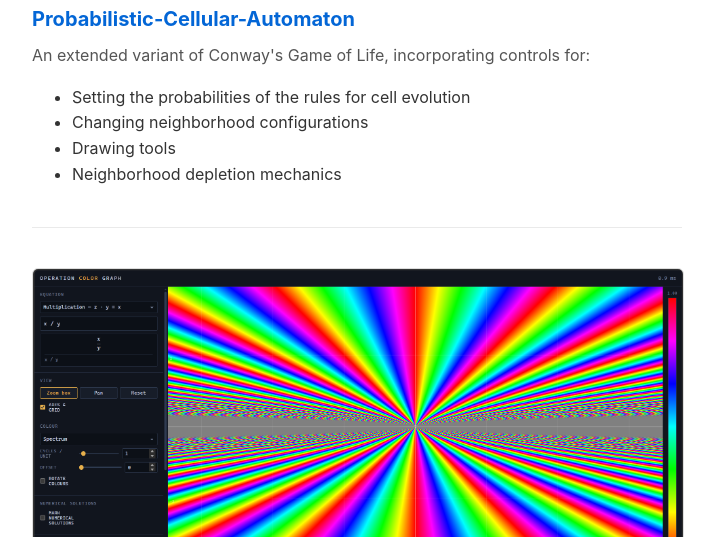
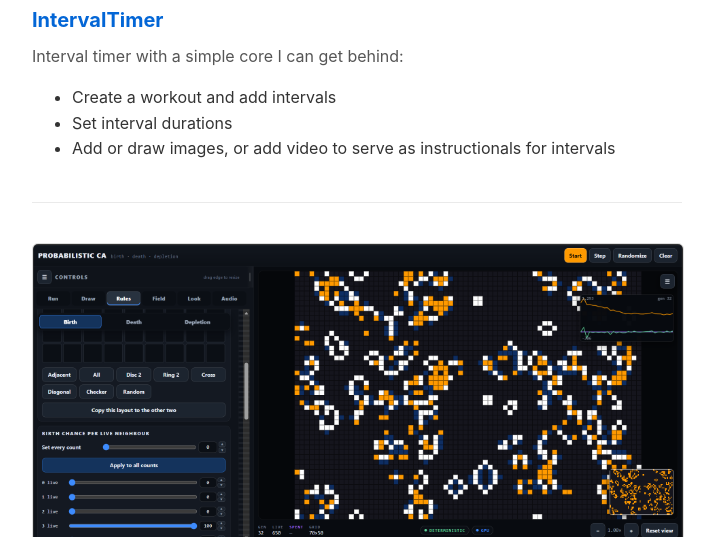
Before and after one commit to sonusario/sonusario.github.io, a plain HTML site: page index.html in a window 1280 px wide. Shown: the part 563-1100 px from the top of the page, without its empty margins (283-998 px from the left). Drawn offline with Linux system fonts and the light colour scheme.

Commit message:
Revise portfolio projects and add IntervalTimer
Updated project details and added a new project section for IntervalTimer.

```diff
--- a/index.html
+++ b/index.html
@@ -66,6 +66,19 @@
 
     <main>
         <div class="project">
+            <a href="https://sonusario.github.io/IntervalTimer/">
+                <img src="assets/Screenshot_IntervalTimer.png" alt="Screenshot of IntervalTimer">
+            </a>
+            <h2><a href="https://sonusario.github.io/IntervalTimer/">IntervalTimer</a></h2>
+            <p>Interval timer with a simple core I can get behind:</p>
+            <ul>
+                <li>Create a workout and add intervals</li>
+                <li>Set interval durations</li>
+                <li>Add or draw images, or add video to serve as instructionals for intervals</li>
+            </ul>
+        </div>
+
+        <div class="project">
             <a href="https://sonusario.github.io/Probabilistic-Cellular-Automaton/">
                 <img src="assets/Screenshot_Probabilistic-Cellular-Automaton.png" alt="Screenshot of Probabilistic Cellular Automaton">
             </a>
```
